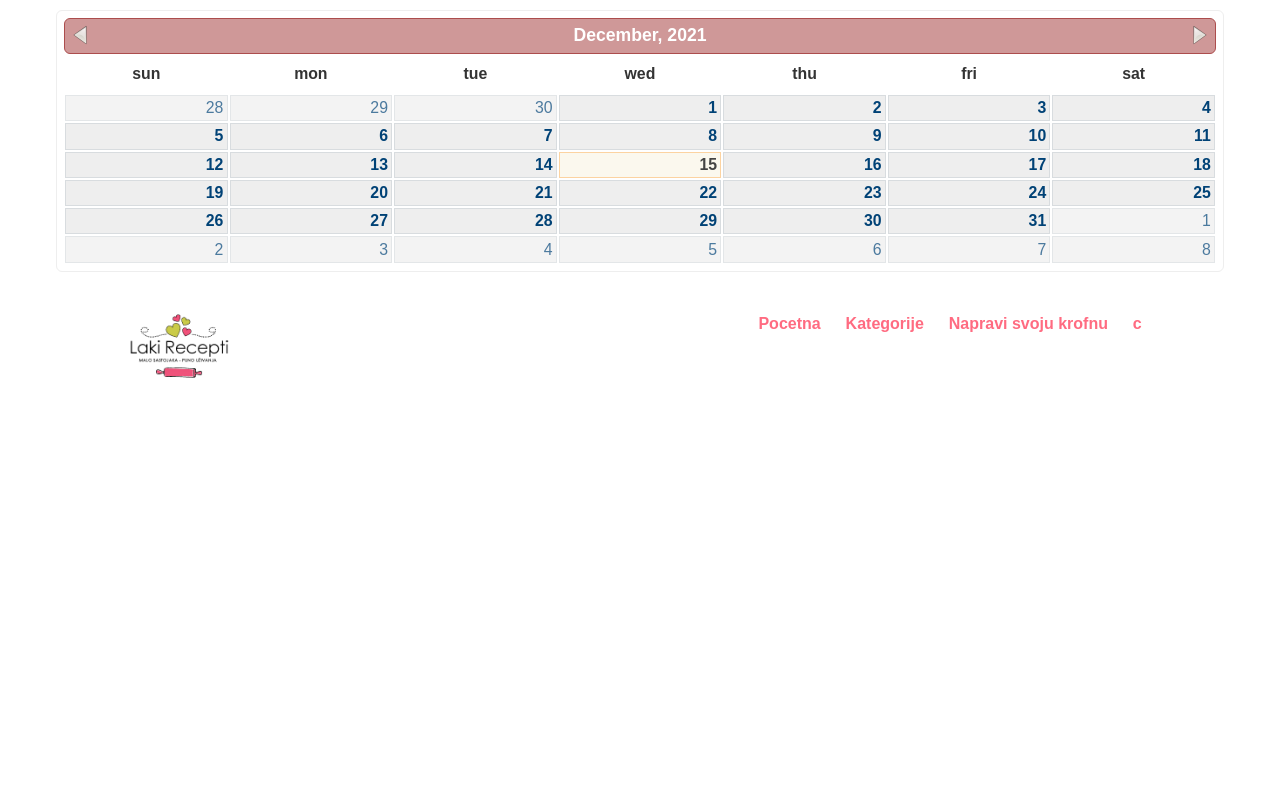
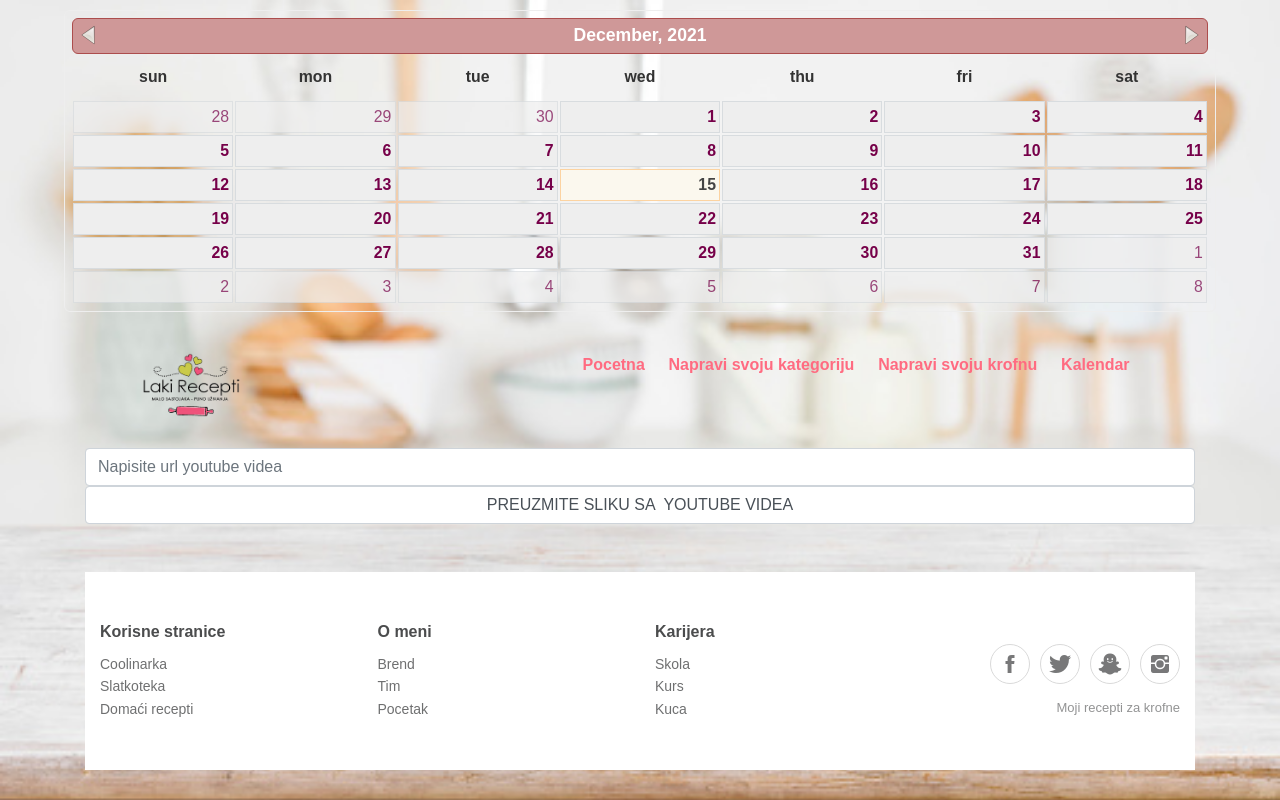
Before and after one commit to anavucurevic/Donuts, a PHP site: page /kalendar.php in a window 1280 px wide. Run offline with PHP 8.4, Linux system fonts and the light colour scheme; some libraries are stand-ins or nearby versions.

Commit message:
dodavanje youtube thumbnail-a i promene u css-a

```diff
--- a/header.php
+++ b/header.php
@@ -12,13 +12,13 @@
                         <a href="index.php">Pocetna</a>
                     </li>
                     <li>
-                        <a href="kategorije.php">Kategorije</a>
+                        <a href="kategorije.php">Napravi svoju kategoriju</a>
                     </li>
                     <li>
                         <a href="napraviKrofnu.php">Napravi svoju krofnu</a>
                     </li>
                     <li>
-                        <a href="kalendar.php">c</a>
+                        <a href="kalendar.php">Kalendar</a>
                     </li>
                 </ul>
 
--- a/kal.css
+++ b/kal.css
@@ -1,6 +1,6 @@
 /* calendar styles */
 #calendar {
-    -moz-user-select: none;
+
     border: 1px solid #EEEEEE;
     border-radius: 6px 6px 6px 6px;
     color: #333333;
@@ -22,7 +22,7 @@
 }
 
 #calendar .navigation .title {
-    background: none repeat scroll 0 0 transparent;
+
     border-color: rgba(0, 0, 0, 0);
     color: inherit;
     line-height: 1.8em;
@@ -50,10 +50,6 @@
     right: 4px;
 }
 
-#calendar .navigation .prev:hover,
-#calendar .navigation .next:hover {
-    opacity: 1;
-}
 
 #calendar table {
     border-collapse: collapse;
@@ -77,7 +73,7 @@
 #calendar table td a {
     background-color: #EEEEEE;
     border: 1px solid #D8DCDF;
-    color: #004276;
+    color: #760049;
     display: block;
     font-weight: normal;
     opacity: 0.7;
--- a/kalendar.php
+++ b/kalendar.php
@@ -1,7 +1,6 @@
 
 
 <?php
-
 
 
 list($iNowYear, $iNowMonth, $iNowDay) = explode('-', date('Y-m-d'));
@@ -87,4 +86,46 @@ echo strtr(file_get_contents('kalendar.html'), $aVariables);
 
 ?>
 
+
+
+
+
+
+
+<html>
+<head>
+<link href="thumbnail.css" type="text/css" rel="stylesheet"/>
+<link rel="stylesheet" href="style.css">
+
+<link href="https://cdn.jsdelivr.net/npm/bootstrap@5.1.3/dist/css/bootstrap.min.css" rel="stylesheet"
+    integrity="sha384-1BmE4kWBq78iYhFldvKuhfTAU6auU8tT94WrHftjDbrCEXSU1oBoqyl2QvZ6jIW3" crossorigin="anonymous">
+</head>
+<body>
+
 <?php include 'header.php'; ?>
+
+
+
+<style>
+    body {
+
+       background-image: url('../krofne/slike/poz.jpg');
+       background-size: cover;
+
+
+    }
+</style>
+
+<div class="container">
+
+<div class="thumbnail_div">
+<form method="post" action="get_thumbnail.php">
+<input  class="form-control" type="text" name="url" placeholder="Napisite url youtube videa">
+<input class="dugme form-control  " type="submit" name="get_thumbnail" value="PREUZMITE SLIKU SA  YOUTUBE VIDEA">
+</form>
+<br>
+<br>
+
+<?php include 'footer.php'; ?>
+</body>
+</html>
--- /dev/null
+++ b/thumbnail.css
@@ -0,0 +1,26 @@
+body {
+    margin: 0 auto;
+    padding: 0px;
+    text-align: center;
+    width: 100%;
+
+}
+
+#wrapper {
+    margin: 0 auto;
+    padding: 0px;
+    text-align: center;
+    width: 995px;
+}
+
+
+.dugme {
+    background-color: #ff6b81;
+    color: #ff6b81;
+    cursor: pointer;
+}
+
+.dugme:hover {
+    color: white;
+    background-color: #ff4757;
+}
```
Also changed, not shown: get_thumbnail.php (added, +9 -0 lines).
